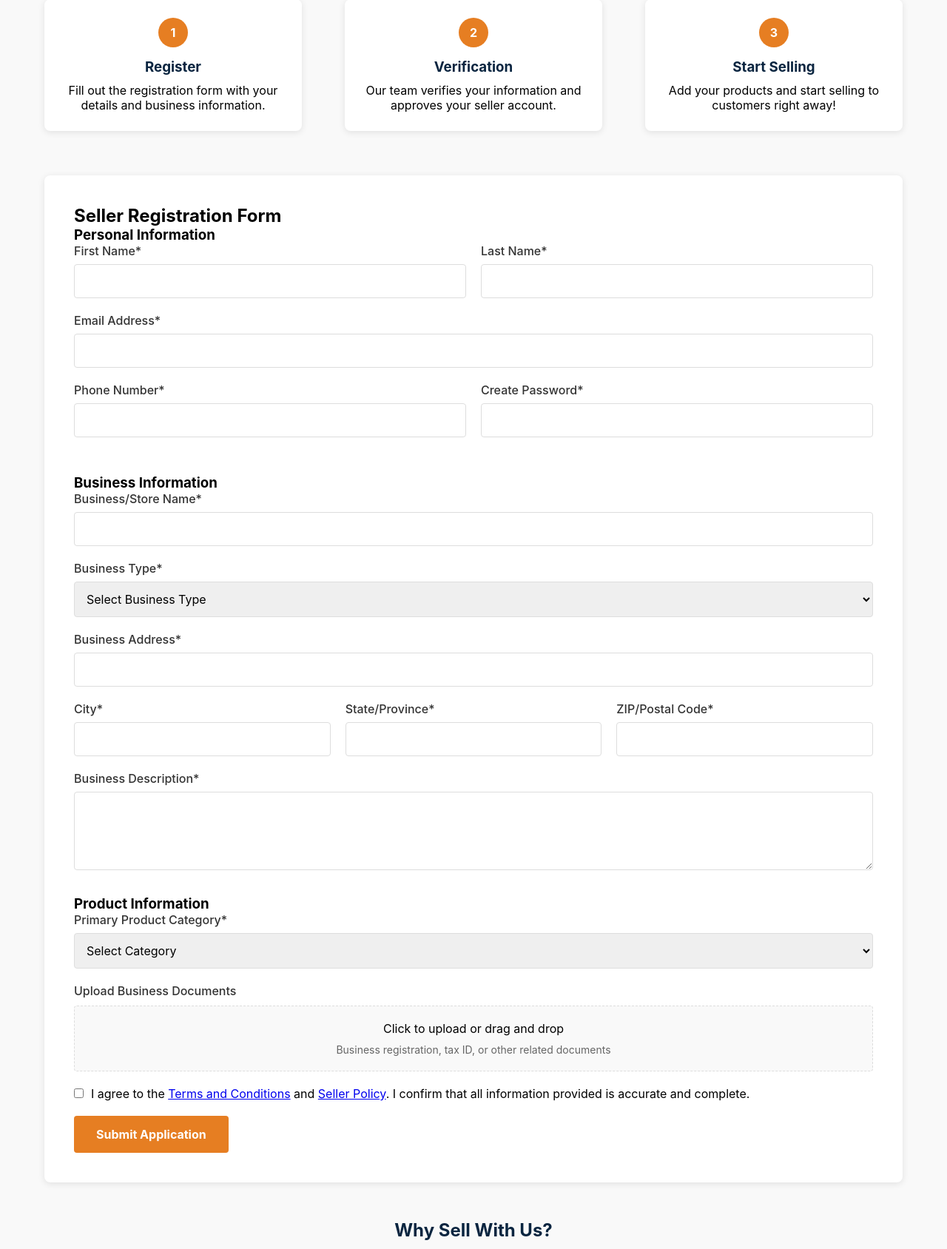
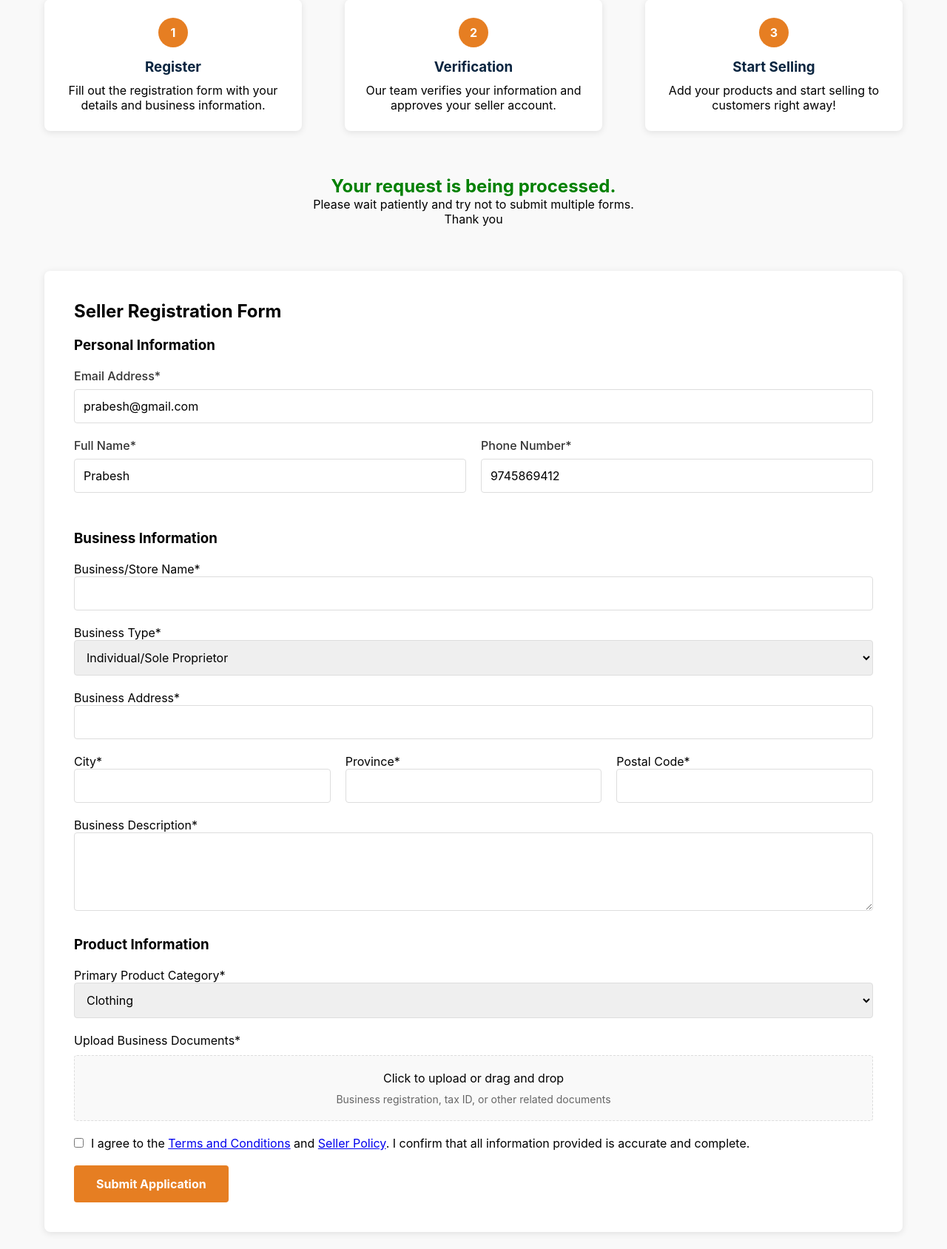
Before and after one commit to prabeshnpl/E-commerce, a Django app: page /seller/ in a window 1280 px wide. Shown: the part 230-1918 px from the top of the page at 74% size. Run offline with Django 5.2, Linux system fonts and the light colour scheme; a user stored in the database is signed in.

Commit message:
Added registration form for a user to become seller

```diff
--- /dev/null
+++ b/Ecom/dashboard/forms.py
@@ -0,0 +1,37 @@
+from .models import RegisterSeller
+from django import forms
+
+class RegisterSellerForm(forms.ModelForm):
+    class Meta:
+        model = RegisterSeller
+        fields = ['store_name','address','city','province','postal_code','business_type','business_description','primary_product_category','document']
+        labels = {
+            'store_name': 'Business/Store Name*',
+            'address': 'Business Address*',
+            'city': 'City*',
+            'province': 'Province*',
+            'postal_code': 'Postal Code*',
+            'business_type':"Business Type*",
+            'business_description': 'Business Description*',
+            'primary_product_category': 'Primary Product Category*',
+            'document': 'Upload Business Documents*'
+        }
+
+        widgets = {
+            'store_name': forms.TextInput(attrs={'type': "text", 'id': "business-name"}),
+            'address': forms.TextInput(attrs={'type': "text", 'id': "business-address"}),
+            'city': forms.TextInput(attrs={'type': "text", 'id': "city"}),
+            'province': forms.TextInput(attrs={'type': "text", 'id': "province"}),
+            'postal_code': forms.TextInput(attrs={'type': "text", 'id': "postal-code"}),
+            'business_description': forms.Textarea(attrs={'id': "business-description", 'rows': 4, 'style': 'resize: vertical;'}),
+            'primary_product_category': forms.Select(attrs={'id': "primary-product-category"}),
+            'document': forms.FileInput(attrs={'type':'file','id': "document"}),
+            'registered_by': forms.TextInput(attrs={'type': "text", 'id': "registered-by"})
+        }
+
+        def save(self, commit=True, **kwargs):
+            seller = super().save(commit=False)
+            seller.registered_by = kwargs.get('registered_by')  # Set registered_by from kwargs
+            if commit:
+                seller.save()
+            return seller
--- a/Ecom/dashboard/templates/login.html
+++ b/Ecom/dashboard/templates/login.html
@@ -76,6 +76,10 @@
                     <input type="email" id="reg-email" name="email" required>
                 </div>
                 <div class="form-group">
+                    <label for="reg-phone">Phone Number</label>
+                    <input type="integer" id="reg-phone" name="phone" required minlength="10" maxlength="10">
+                </div>
+                <div class="form-group">
                     <label for="reg-password">Password</label>
                     <input type="password" id="reg-password" name="password" required minlength="8" maxlength="12">
                 </div>
--- a/Ecom/dashboard/templates/seller.html
+++ b/Ecom/dashboard/templates/seller.html
@@ -9,7 +9,6 @@
     <link rel="stylesheet" href="{% static 'dashboard/css/dashboard.css' %}">
 </head>
 <body>
-    <input type="hidden" name="csrfmiddlewaretoken" value="{{ csrf_token }}">
 
     {% if messages %}
         {% for message in messages %}
@@ -63,99 +62,100 @@
             </div>
         </div>
 
+        {% if not request.user.seller.verified %}
+            <div class="response">
+                <h2 class="highlight-green">Your request is being processed.</h2>
+                <p>Please wait patiently and try not to submit multiple forms.</p>
+                <p>Thank you</p>
+                <br>
+            </div>
+        {% elif request.user.seller.verified %}
+            <div class="response">
+                <h2 class="highlight-green">Your request is accepted.</h2>
+                <p>You are now a seller</p>
+                <p>Congratulations</p>
+                <br>
+            </div>
+        {% else %}
+            <div class="response">
+                <h2>Please register</h2>
+            </div>
+        {% endif %}
+
         <div class="registration-form">
             <h2>Seller Registration Form</h2>
-            <form id="seller-form">
+            <br>
+
+                    <form id="seller-form" method="post" enctype="multipart/form-data">
+                        {% csrf_token %}
                         <h3>Personal Information</h3>
+                        <br>
                         <div class="form-row">
                             <div class="form-group">
-                        <label for="first-name">First Name*</label>
-                        <input type="text" id="first-name" name="first-name" required>
+                                <label for="email">Email Address*</label>
+                                <input type="email" id="email" name="email" value="{{ request.user.email }}" readonly required>
+                            </div>
+                        </div>
+
+                        <div class="form-row">
+                            <div class="form-group">
+                                <label for="first-name">Full Name*</label>
+                                <input type="text" id="first-name" name="first-name" value="{{ request.user.first_name }}" readonly required>
                             </div>
                             <div class="form-group">
-                        <label for="last-name">Last Name*</label>
-                        <input type="text" id="last-name" name="last-name" required>
+                                <label for="phone">Phone Number*</label>
+                                <input type="tel" id="phone" name="phone" value="{{ request.user.phone_no }}" readonly required>
+                            </div>
+                        </div>
+
+                        <h3 style="margin-top: 30px;">Business Information</h3>
+                        <br>
+                        <div class="form-group">
+                            {{ form.store_name.label }}
+                            {{ form.store_name }}
+                        </div>
+
+                        <div class="form-group">
+                            {{ form.business_type.label }}
+                            {{ form.business_type }}
+                        </div>
+
+                        <div class="form-group">
+                            {{ form.address.label }}
+                            {{ form.address }}
+                        </div>
+
+                        <div class="form-row">
+                            <div class="form-group">
+                                {{ form.city.label }}
+                                {{ form.city }}
+                            </div>
+                            <div class="form-group">
+                                {{ form.province.label }}
+                                {{ form.province }}
+                            </div>
+                            <div class="form-group">
+                                {{ form.postal_code.label }}
+                                {{ form.postal_code }}
                             </div>
                         </div>
 
                         <div class="form-group">
-                    <label for="email">Email Address*</label>
-                    <input type="email" id="email" name="email" required>
+                            {{ form.business_description.label }}
+                            {{ form.business_description }}
                         </div>
 
-                <div class="form-row">
+                        <h3 style="margin-top: 30px;">Product Information</h3>
+                        <br>
                         <div class="form-group">
-                        <label for="phone">Phone Number*</label>
-                        <input type="tel" id="phone" name="phone" required>
-                    </div>
-                    <div class="form-group">
-                        <label for="password">Create Password*</label>
-                        <input type="password" id="password" name="password" required>
-                    </div>
-                </div>
-
-                <h3 style="margin-top: 30px;">Business Information</h3>
-                <div class="form-group">
-                    <label for="business-name">Business/Store Name*</label>
-                    <input type="text" id="business-name" name="business-name" required>
+                            {{ form.primary_product_category.label }}
+                            {{ form.primary_product_category }}
                         </div>
 
                         <div class="form-group">
-                    <label for="business-type">Business Type*</label>
-                    <select id="business-type" name="business-type" required>
-                        <option value="">Select Business Type</option>
-                        <option value="individual">Individual/Sole Proprietor</option>
-                        <option value="partnership">Partnership</option>
-                        <option value="llc">Limited Liability Company (LLC)</option>
-                        <option value="corporation">Corporation</option>
-                        <option value="other">Other</option>
-                    </select>
-                </div>
-
-                <div class="form-group">
-                    <label for="business-address">Business Address*</label>
-                    <input type="text" id="business-address" name="business-address" required>
-                </div>
-
-                <div class="form-row">
-                    <div class="form-group">
-                        <label for="city">City*</label>
-                        <input type="text" id="city" name="city" required>
-                    </div>
-                    <div class="form-group">
-                        <label for="state">State/Province*</label>
-                        <input type="text" id="state" name="state" required>
-                    </div>
-                    <div class="form-group">
-                        <label for="zip">ZIP/Postal Code*</label>
-                        <input type="text" id="zip" name="zip" required>
-                    </div>
-                </div>
-
-                <div class="form-group">
-                    <label for="business-description">Business Description*</label>
-                    <textarea id="business-description" name="business-description" rows="4" required></textarea>
-                </div>
-
-                <h3 style="margin-top: 30px;">Product Information</h3>
-                <div class="form-group">
-                    <label for="product-category">Primary Product Category*</label>
-                    <select id="product-category" name="product-category" required>
-                        <option value="">Select Category</option>
-                        <option value="clothing">Clothing & Apparel</option>
-                        <option value="electronics">Electronics</option>
-                        <option value="home">Home & Garden</option>
-                        <option value="beauty">Beauty & Personal Care</option>
-                        <option value="shoes">Shoes & Accessories</option>
-                        <option value="toys">Toys & Games</option>
-                        <option value="other">Other</option>
-                    </select>
-                </div>
-
-                <div class="form-group">
-                    <label>Upload Business Documents</label>
+                            {{ form.document.label }}
                             <div class="file-upload">
-                        <input type="file" id="business-docs" name="business-docs">
+                                {{ form.document }}
                                 <span>Click to upload or drag and drop</span>
                                 <span class="file-upload-label">Business registration, tax ID, or other related documents</span>
                             </div>
@@ -211,47 +211,72 @@
     </footer>
 
     <script>
-        document.getElementById('seller-form').addEventListener('submit', function(e) {
-            e.preventDefault();
+        // document.getElementById('seller-form').addEventListener('submit', function(e) {
+        //     e.preventDefault();
 
-            // Basic form validation
-            let firstName = document.getElementById('first-name').value;
-            let lastName = document.getElementById('last-name').value;
-            let email = document.getElementById('email').value;
-            let phone = document.getElementById('phone').value;
-            let password = document.getElementById('password').value;
-            let businessName = document.getElementById('business-name').value;
+        //     // Basic form validation
+        //     let firstName = document.getElementById('first-name').value;
+        //     let lastName = document.getElementById('last-name').value;
+        //     let email = document.getElementById('email').value;
+        //     let phone = document.getElementById('phone').value;
+        //     let password = document.getElementById('password').value;
+        //     let businessName = document.getElementById('business-name').value;
 
-            if (!firstName || !lastName || !email || !phone || !password || !businessName) {
-                alert('Please fill in all required fields');
-                return;
+        //     if (!firstName || !lastName || !email || !phone || !password || !businessName) {
+        //         alert('Please fill in all required fields');
+        //         return;
+        //     }
+
+        //     // Email validation
+        //     let emailPattern = /^[^\s@]+@[^\s@]+\.[^\s@]+$/;
+        //     if (!emailPattern.test(email)) {
+        //         alert('Please enter a valid email address');
+        //         return;
+        //     }
+
+        //     // Password validation (minimum 8 characters)
+        //     if (password.length < 8) {
+        //         alert('Password must be at least 8 characters long');
+        //         return;
+        //     }
+
+        //     // If validation passes, show success message
+        //     alert('Application submitted successfully! We will review your information and contact you soon.');
+
+        //     // Here you would normally send the form data to your server via AJAX
+        //     // For demonstration purposes we're just showing the alert
+        // });
+
+        // Display file name when a file is selected
+
+        document.addEventListener("DOMContentLoaded", function () {
+            const fileInput = document.querySelector(".file-upload input[type='file']");
+            const uploadText = document.querySelector(".file-upload span:first-of-type");
+            const labelText = document.querySelector(".file-upload span.file-upload-label");
+
+            fileInput.addEventListener("change", function () {
+                if (fileInput.files.length > 0) {
+                    const file = fileInput.files[0];
+                    uploadText.textContent = `Uploaded: ${file.name}`;
+                    labelText.textContent = `Size: ${(file.size / 1024).toFixed(2)} KB`;
+                } else {
+                    uploadText.textContent = "Click to upload or drag and drop";
+                    labelText.textContent = "Business registration, tax ID, or other related documents";
                 }
-
-            // Email validation
-            let emailPattern = /^[^\s@]+@[^\s@]+\.[^\s@]+$/;
-            if (!emailPattern.test(email)) {
-                alert('Please enter a valid email address');
-                return;
-            }
-
-            // Password validation (minimum 8 characters)
-            if (password.length < 8) {
-                alert('Password must be at least 8 characters long');
-                return;
-            }
-
-            // If validation passes, show success message
-            alert('Application submitted successfully! We will review your information and contact you soon.');
-
-            // Here you would normally send the form data to your server via AJAX
-            // For demonstration purposes we're just showing the alert
+            });
         });
 
-        // Display file name when a file is selected
         document.getElementById('business-docs').addEventListener('change', function() {
             let fileName = this.files[0] ? this.files[0].name : 'No file selected';
             this.nextElementSibling.textContent = fileName;
         });
+
+        message = document.querySelector('.message-success')
+        if(message){
+            setTimeout(()=>{
+                message.style.display = 'none';
+            },1500)
+        }
     </script>
 </body>
 </html>
--- a/Ecom/dashboard/views.py
+++ b/Ecom/dashboard/views.py
@@ -6,6 +6,7 @@ from django.contrib.auth.decorators import login_required
 from django.contrib.auth import login,logout,authenticate
 from django.contrib import messages
 import json
+from .forms import RegisterSellerForm
 # Create your views here.
 
 def Login(request):
@@ -27,6 +28,7 @@ def Login(request):
         elif request.POST.get('type') == 'register':
             full_name = request.POST.get('fullname')
             email = request.POST.get('email')
+            phone = request.POST.get('phone')
             password = request.POST.get('password')
             confirm_password = request.POST.get('confirm-password')
             if password != confirm_password:
@@ -34,7 +36,7 @@ def Login(request):
                 return render(request,'login.html')
             try:
 
-                user = CustomUser.objects.create(first_name=full_name, email=email)
+                user = CustomUser.objects.create(first_name=full_name, email=email, phone=phone)
                 user.set_password(password)
                 user.save()
                 if user:
@@ -54,12 +56,23 @@ def home(request):
 
 def products(request,pk):
     product = Product.objects.get(id=pk)
-
     return render(request,'product.html',{'product':product})
 
 @login_required(redirect_field_name='login')
 def seller(request):
-    return render(request,'seller.html')
+    form = RegisterSellerForm()
+    if request.method == 'POST':
+        form = RegisterSellerForm(request.POST, request.FILES)
+        if form.is_valid():
+            seller = form.save(registered_by=request.user)
+        else:
+            messages.error(request,form.errors)
+            return render(request,'seller.html',{'form' : form ,})
+
+        messages.success(request,'Sucessfully Submitted ! Please wait for the teams\' review.')
+        return redirect('seller')
+
+    return render(request,'seller.html',{'form' : form ,})
 
 @login_required(redirect_field_name='login')
 def cart(request):
--- a/Ecom/static/dashboard/css/dashboard.css
+++ b/Ecom/static/dashboard/css/dashboard.css
@@ -344,7 +344,7 @@ nav ul li a {
     top: 0;
     left: 0;
     width: 100%;
-    height: 50px;
+    min-height: 50px;
     display: flex;
     justify-content: center;
     align-items: center;
--- a/Ecom/static/dashboard/css/seller.css
+++ b/Ecom/static/dashboard/css/seller.css
@@ -234,3 +234,12 @@ footer {
     margin-right: 10px;
     margin-top: 3px;
 }
+
+.response{
+    display: flex;
+    flex-direction: column;
+    align-items: center;
+}
+.highlight-green{
+    color: green;
+}
```
Also changed, not shown: Ecom/dashboard/signals.py (+6 -1 lines), Ecom/dashboard/migrations/0007_customuser_phone_no_alter_registerseller_verified.py (added), Ecom/dashboard/migrations/0008_remove_customuser_username.py (added), Ecom/dashboard/migrations/0009_alter_customuser_phone_no.py (added), Ecom/db.sqlite3. Lines whose indentation alone changed are shown as unchanged.
